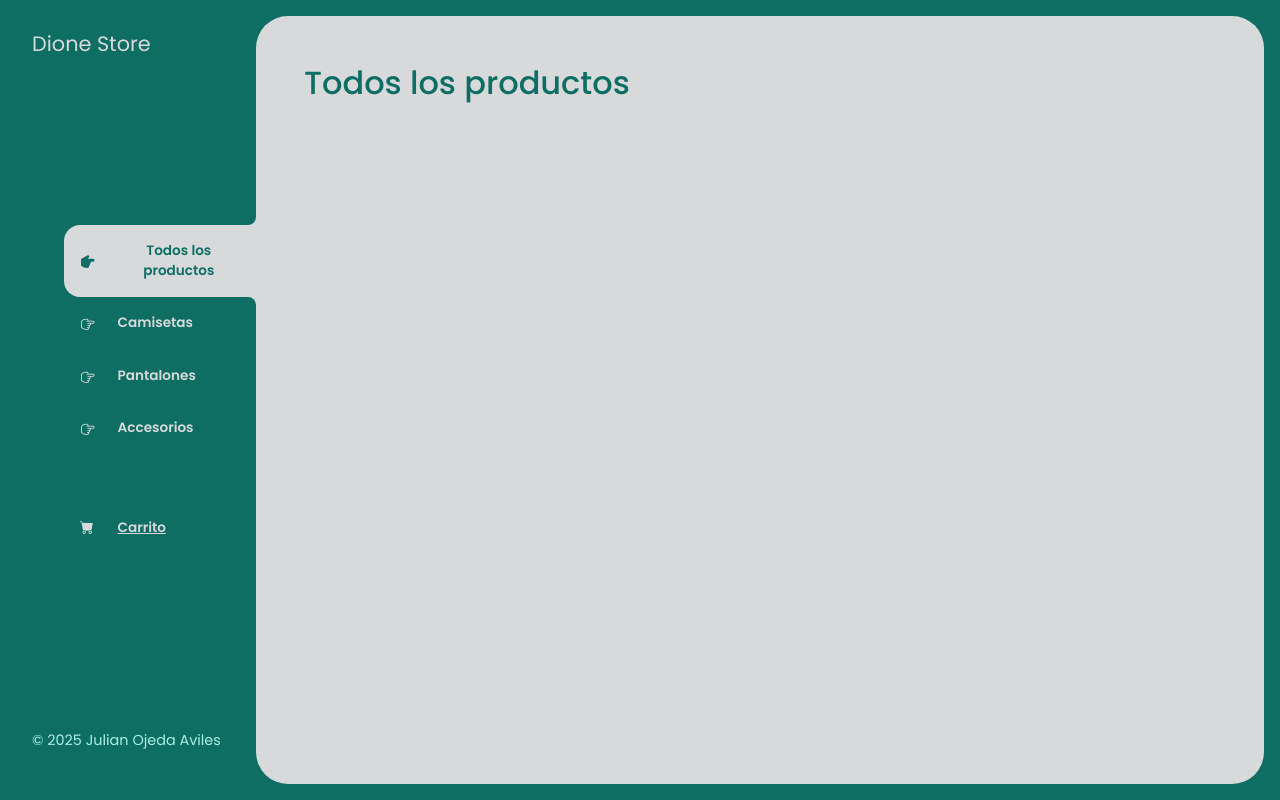
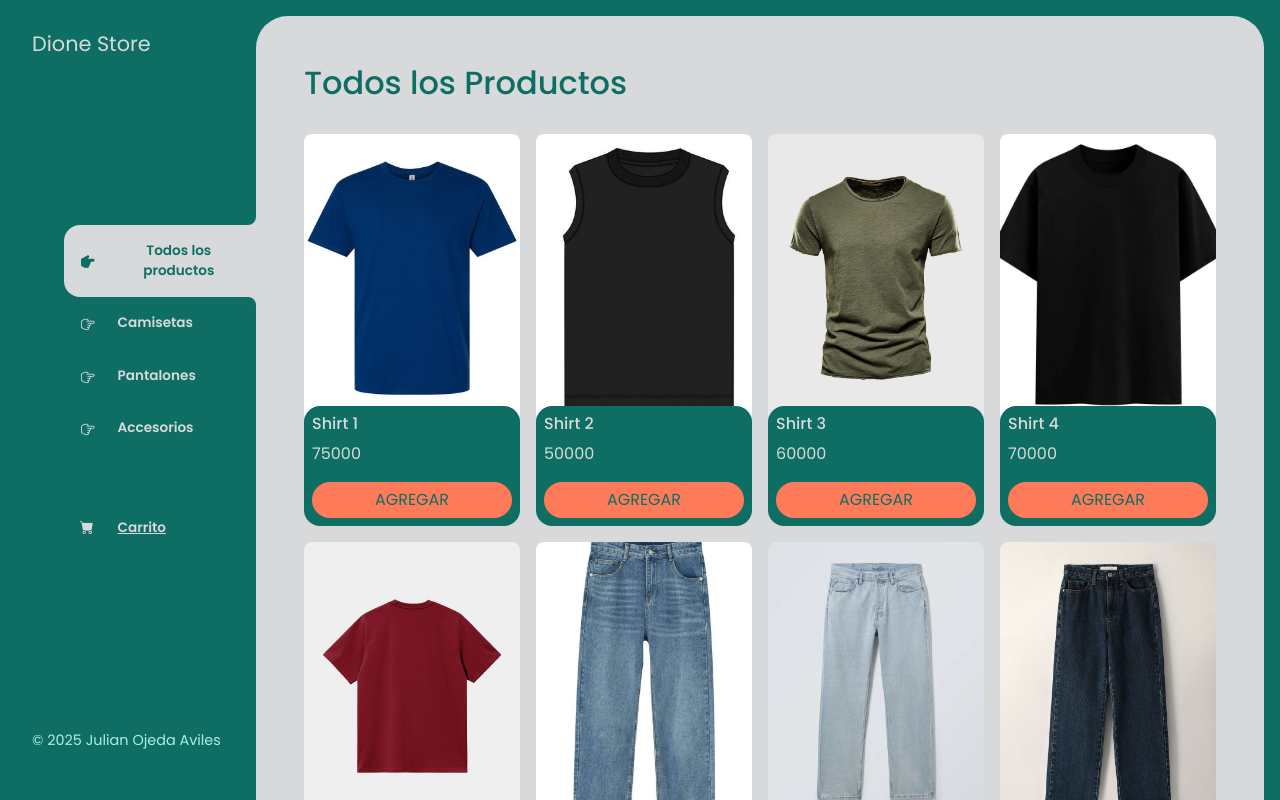
Before and after one commit to Ayax911/DioneStore, a plain HTML site: page index.html in a window 1280 px wide. Both pictures are taken after a click on the button "Todos los productos". Shown: the top 800 px of the page. Drawn offline with nearby package versions, Linux system fonts and the light colour scheme.

Commit message:
Mostrar productos terminado

```diff
--- a/index.html
+++ b/index.html
@@ -44,7 +44,7 @@
         </aside>
 
         <main>
-            <h2 class="titulo-principal">Todos los productos</h2>
+            <h2 class="titulo-principal" id="titulo-principal">Todos los productos</h2>
             <div id="contenedor-productos" class="contenedor-productos">
                 <!-- Relleno con JS -->
 
--- a/js/main.js
+++ b/js/main.js
@@ -173,6 +173,7 @@ const productos = [
 
 const contenedorProductos = document.querySelector("#contenedor-productos");
 const botonesCategorias = document.querySelectorAll(".boton-categoria");
+const tituloPrincipal = document.querySelector("#titulo-principal");
 
 function cargarProductos(productosElegidos) {
 
@@ -205,9 +206,21 @@ botonesCategorias.forEach(boton => {
         botonesCategorias.forEach(boton => boton.classList.remove("active"));
         e.currentTarget.classList.add("active");
 
-        const productosBoton = productos.filter(producto => producto.categoria.id === e.currentTarget.id);
+        if(e.currentTarget.id != "todos"){
 
-        cargarProductos(productosBoton);
+            const productoCategoria = productos.find(producto => producto.categoria.id === e.currentTarget.id);
+            tituloPrincipal.innerText = productoCategoria.categoria.nombre;
+
+            const productosBoton = productos.filter(producto => producto.categoria.id === e.currentTarget.id);
+            cargarProductos(productosBoton);
+
+        }else{
+
+            tituloPrincipal.innerText = "Todos los Productos";
+            cargarProductos(productos);
+
+        }
+
 
     })
 })
```
